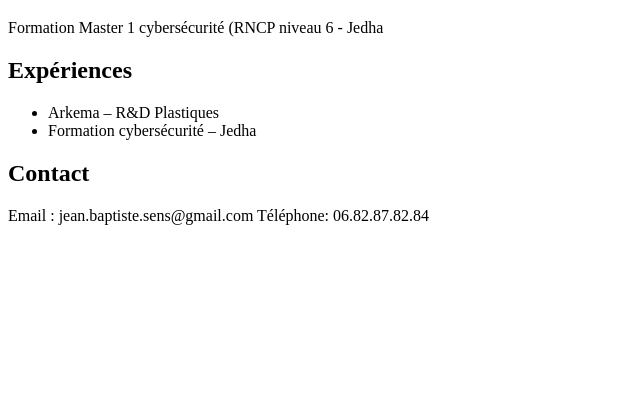
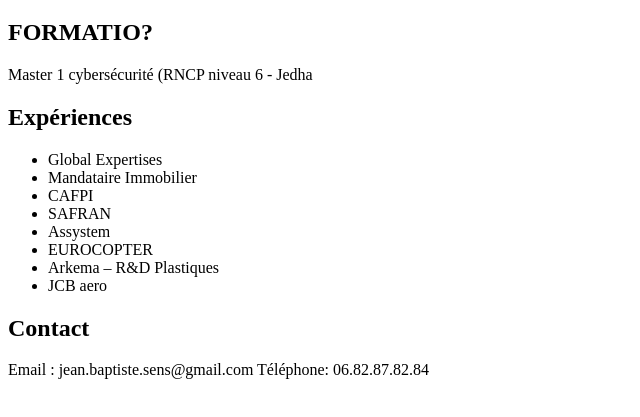
Before and after one commit to jbz843013/jbs.github.io, a plain HTML site: page index.html in a window 1280 px wide. Shown: the part 61-478 px from the top of the page, without its empty margins (0-640 px from the left). Drawn offline with Linux system fonts and the light colour scheme.

Commit message:
Update index.html

```diff
--- a/index.html
+++ b/index.html
@@ -6,11 +6,18 @@
 </head>
 <body>
   <h1>Jean-Baptiste SENS</h1>
-  <p>Formation Master 1 cybersécurité (RNCP niveau 6 - Jedha</p>
+  <H2>FORMATIO?</H2>
+  <p>Master 1 cybersécurité (RNCP niveau 6 - Jedha</p>
   <h2>Expériences</h2>
   <ul>
+    <li>Global Expertises</li>
+    <li>Mandataire Immobilier</li>
+    <li>CAFPI</li>
+    <li>SAFRAN</li>
+    <li>Assystem</li>
+    <li>EUROCOPTER</li>
     <li>Arkema – R&D Plastiques</li>
-    <li>Formation cybersécurité – Jedha</li>
+    <li>JCB aero</li>
   </ul>
   <h2>Contact</h2>
   <p>Email : jean.baptiste.sens@gmail.com
```
